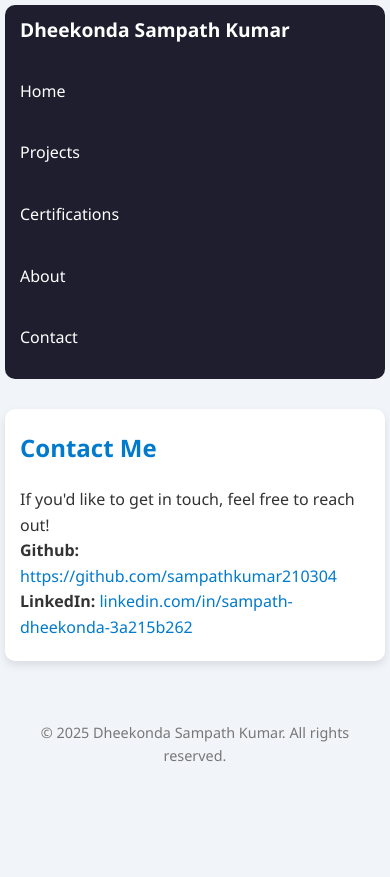
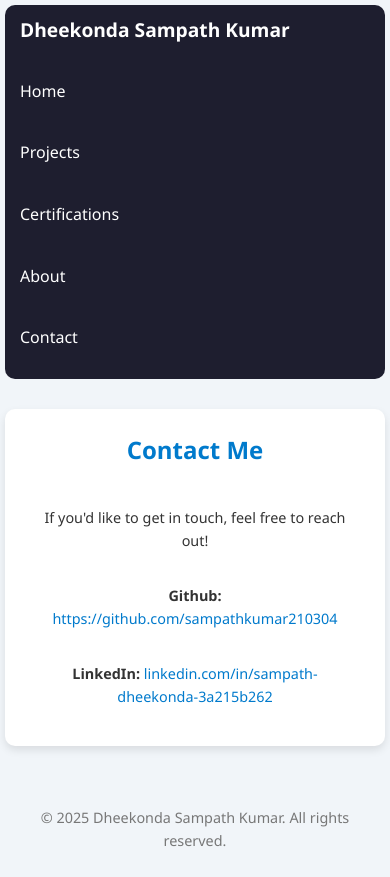
Before and after one commit to sampathkumar210304/portfolio, a React (Create React App) app: page /contact in a window 390 px wide. Before the commit the page ends 844 px from the top, so only its background shows below. Built offline with nearby package versions, Linux system fonts and the light colour scheme.

Commit message:
Update Contact page styling

```diff
--- a/src/Styles/Contact.css
+++ b/src/Styles/Contact.css
@@ -1,57 +1,74 @@
-.home {
+.contact {
+  padding: 4rem 2rem;
+  text-align: center;
+  background-color: #333;
+  min-height: 40vh;
   display: flex;
   flex-direction: column;
-  justify-content: center; /* Center vertically */
-  align-items: center;      /* Center horizontally */
-  height: 50vh;            /* Full screen height */
-  background-color: #f4f4f4;
-  text-align: center;
+  align-items: center;
+  justify-content: center;
 }
 
-.home h1 {
-  font-size: 40px;
-  margin-bottom: 20px;
+.contact h2 {
+  font-size: 2.5rem;
   color: #333;
+  margin-bottom: 1.5rem;
+  position: relative;
 }
 
-.typing-effect {
-  font-size: 24px;
-  color: #333232;
-  width: 38ch; /* Number of characters in your text */
-  white-space: nowrap;
-  overflow: hidden;
-  border-right: 3px solid #555;
-  animation: typing 4s steps(38), blink 0.5s step-end infinite alternate;
+.contact h2::after {
+  content: '';
+  position: absolute;
+  bottom: -10px;
+  left: 50%;
+  transform: translateX(-50%);
+  width: 60px;
+  height: 3px;
+  background-color: var(--primary-color);
 }
 
-/* Typing animation */
-@keyframes typing {
-  from {
-    width: 0;
+.contact p {
+  font-size: 1.1rem;
+  color: var(--text-color);
+  margin: 1rem 0;
+  max-width: 600px;
+  line-height: 1.6;
+}
+
+.contact a {
+  color: var(--primary-color);
+  text-decoration: none;
+  transition: color 0.3s ease;
+  font-weight: 500;
+}
+
+.contact a:hover {
+  color: var(--secondary-color);
+  text-decoration: underline;
+}
+
+/* Responsive Design */
+@media screen and (max-width: 768px) {
+  .contact {
+    padding: 3rem 1rem;
   }
-  to {
-    width: 38ch;
+
+  .contact h2 {
+    font-size: 2rem;
+  }
+
+  .contact p {
+    font-size: 1rem;
+    padding: 0 1rem;
   }
 }
 
-/* Blinking cursor animation */
-@keyframes blink {
-  50% {
-    border-color: transparent;
+@media screen and (max-width: 480px) {
+  .contact h2 {
+    font-size: 1.8rem;
+  }
+
+  .contact p {
+    font-size: 0.9rem;
   }
 }
-
-.resume-button {
-  display: inline-block;
-  margin-top: 20px;
-  padding: 10px 20px;
-  background-color: #1b1919;
- ;
-  text-decoration: none;
-  border-radius: 5px;
-  font-family:sans-serif;
-  transition: background-color 0.3s ease;
-}
-.resume-button:hover {
-  background-color: #313232;
-}
```
